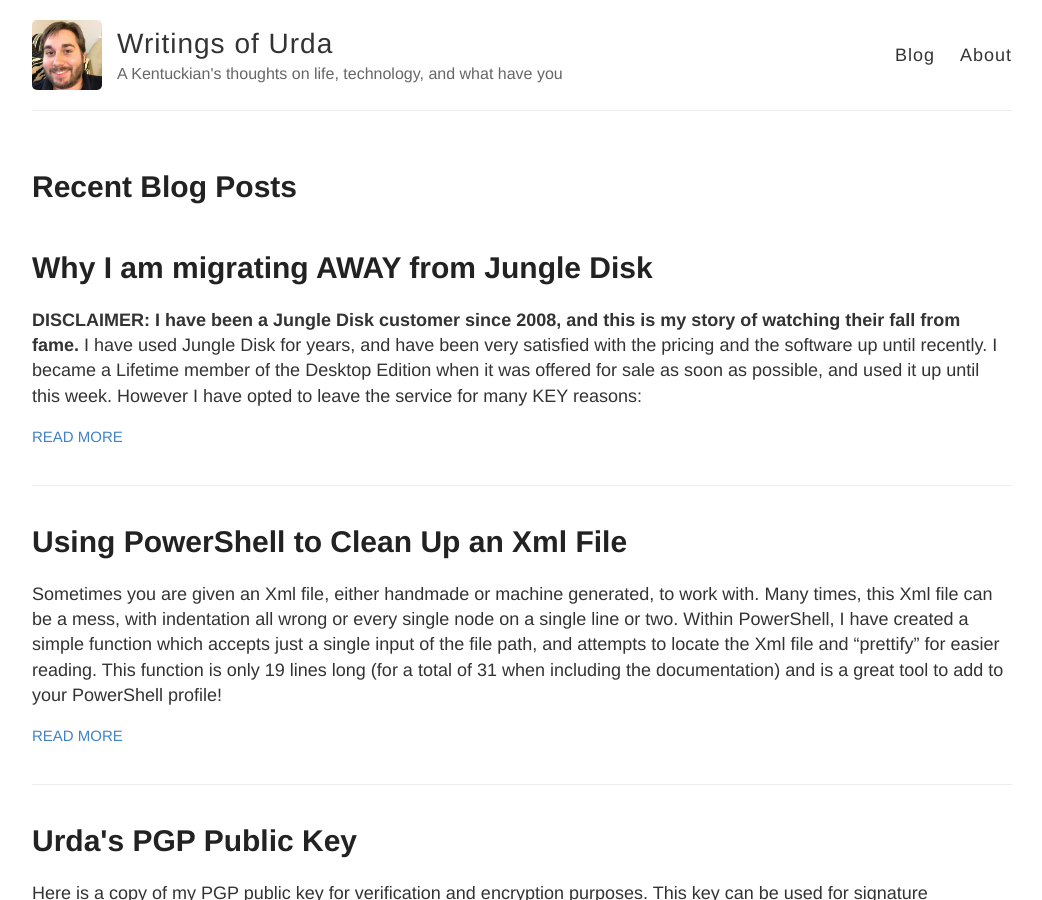
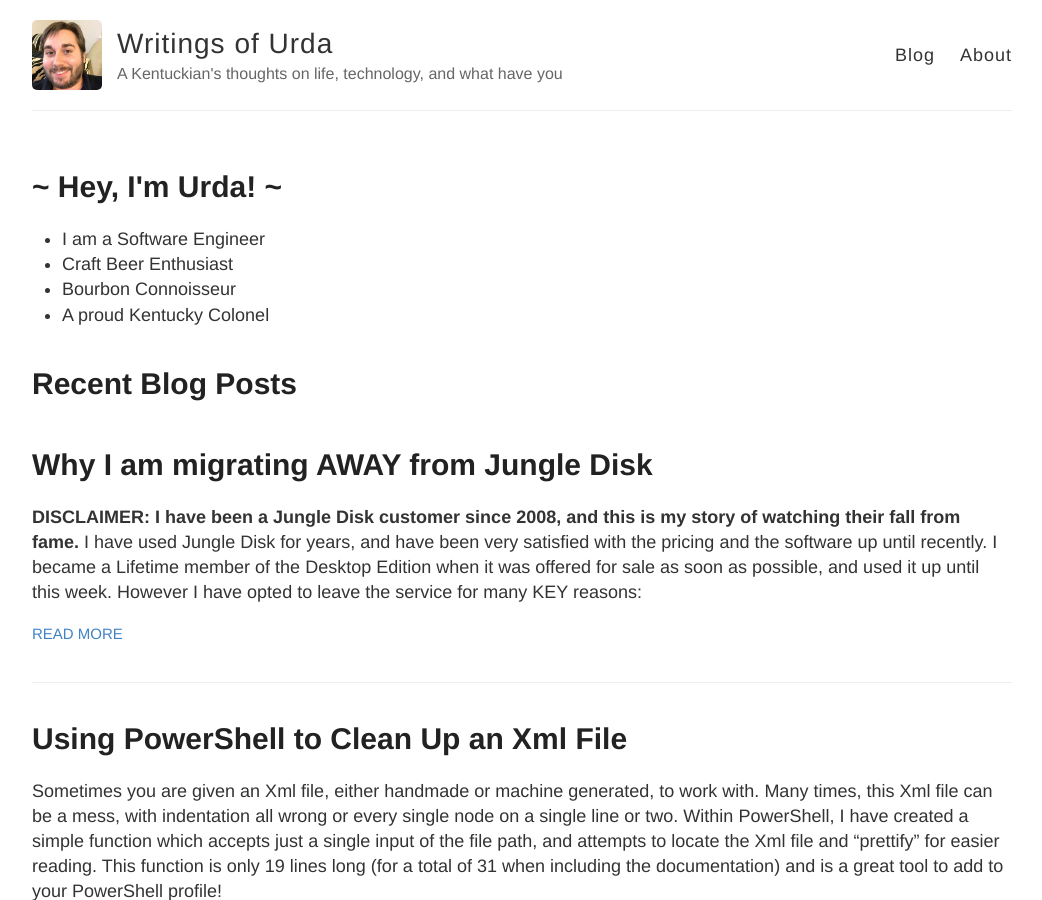
Before and after one commit to urda/website, a Jekyll site: the page built from index.html, in a window 1280 px wide and 900 px high. Shown: the whole window, without its empty margins (118-1160 px from the left). Built offline with Jekyll 4.4.1, drawn with Linux system fonts in a browser that asks for light colours; Markdown is read by kramdown in place of the engine named in the settings.

Commit message:
Flesh out the front page about me

```diff
--- a/_sass/_urda-style.scss
+++ b/_sass/_urda-style.scss
@@ -4,3 +4,9 @@
   border-bottom: 1px solid #ddd;
   background-color: #d6d6d6;
 }
+
+#home-about {
+}
+
+#home-recent-posts {
+}
--- a/index.html
+++ b/index.html
@@ -1,6 +1,21 @@
 ---
 layout: default
 ---
+
+<div id="home-about">
+
+<h1>~ Hey, I'm Urda! ~</h1>
+
+<ul>
+    <li>I am a Software Engineer</li>
+    <li>Craft Beer Enthusiast</li>
+    <li>Bourbon Connoisseur</li>
+    <li>A proud Kentucky Colonel</li>
+</ul>
+
+</div>
+
+<div id="home-recent-posts">
 
 <h1>Recent Blog Posts</h1>
 
@@ -18,3 +33,5 @@ layout: default
     </article>
   {% endfor %}
 </div>
+
+</div>
```
